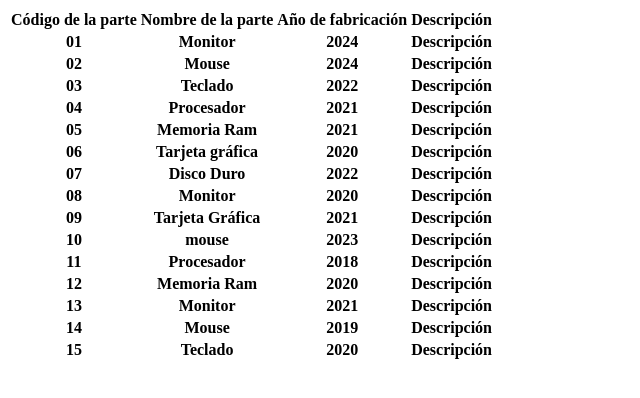
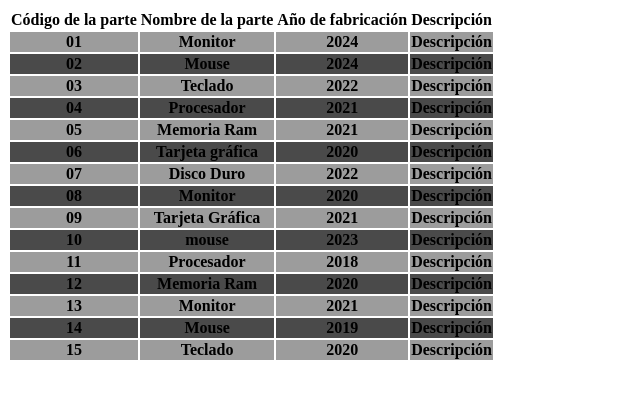
Before and after one commit to juandacf/taller1_11_2024, a plain HTML site: page taller1/index.html in a window 1280 px wide. Shown: the whole page, without its empty margins (0-640 px from the left). Drawn offline with Linux system fonts and the light colour scheme.

Commit message:
committt

```diff
--- a/taller1/css/style.css
+++ b/taller1/css/style.css
@@ -0,0 +1,11 @@
+.oddRows{
+    background-color: #9c9c9c ;
+}
+.evenRows {
+    background-color:#4a4a4a ;
+}
+
+.row--hover:hover {
+    color:white;
+    background-color: black;
+}
--- a/taller1/index.html
+++ b/taller1/index.html
@@ -22,7 +22,7 @@
                 Descripción
             </th>
         </tr>
-        <tr>
+        <tr class="oddRows row--hover">
             <th>
                 01
             </th>
@@ -37,7 +37,7 @@
                 Descripción
             </th>
         </tr>
-        <tr>
+        <tr class="evenRows row--hover">
             <th>
                 02
             </th>
@@ -53,7 +53,7 @@
                 Descripción
             </th>
         </tr>
-        <tr>
+        <tr class="oddRows row--hover">
             <th>
                 03
             </th>
@@ -67,7 +67,7 @@
                 Descripción
             </th>
         </tr>
-        <tr>
+        <tr class="evenRows row--hover">
             <th>
                 04
             </th>
@@ -81,7 +81,7 @@
                 Descripción
             </th>
         </tr>
-        <tr>
+        <tr class="oddRows row--hover">
             <th>
                 05
             </th>
@@ -95,7 +95,7 @@
                 Descripción
             </th>
         </tr>
-        <tr>
+        <tr class="evenRows row--hover">
             <th>
                 06
             </th>
@@ -109,7 +109,7 @@
                 Descripción
             </th>
         </tr>
-        <tr>
+        <tr class="oddRows row--hover">
             <th>
                 07
             </th>
@@ -123,7 +123,7 @@
                 Descripción
             </th>
         </tr>
-        <tr>
+        <tr class="evenRows row--hover">
             <th>
                 08
             </th>
@@ -137,7 +137,7 @@
                 Descripción
             </th>
         </tr>
-        <tr>
+        <tr class="oddRows row--hover">
             <th>
                 09
             </th>
@@ -151,7 +151,7 @@
                 Descripción
             </th>
         </tr>
-        <tr>
+        <tr class="evenRows row--hover">
             <th>
                 10
             </th>
@@ -165,7 +165,7 @@
                 Descripción
             </th>
         </tr>
-        <tr>
+        <tr class="oddRows row--hover">
             <th>
                 11
             </th>
@@ -179,7 +179,7 @@
                 Descripción
             </th>
         </tr>
-        <tr>
+        <tr class="evenRows row--hover">
             <th>
                 12
             </th>
@@ -193,7 +193,7 @@
                 Descripción
             </th>
         </tr>
-        <tr>
+        <tr class="oddRows row--hover">
             <th>
                 13
             </th>
@@ -207,7 +207,7 @@
                 Descripción
             </th>
         </tr>
-        <tr>
+        <tr class="evenRows row--hover">
             <th>
                 14
             </th>
@@ -221,7 +221,7 @@
                 Descripción
             </th>
         </tr>
-        <tr>
+        <tr class="oddRows row--hover">
             <th>
                 15
             </th>
```
Also changed, not shown: 1 other file.
